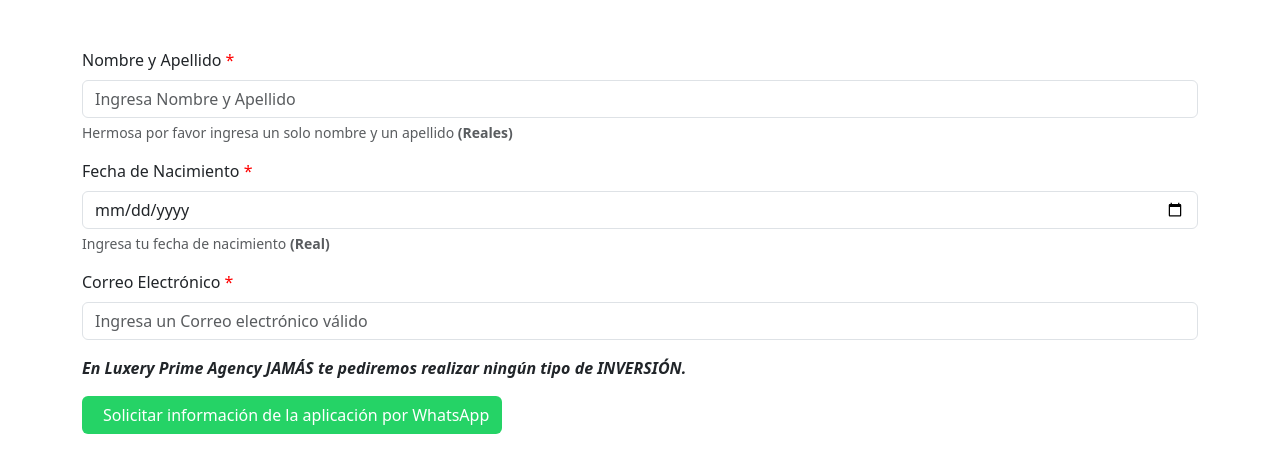
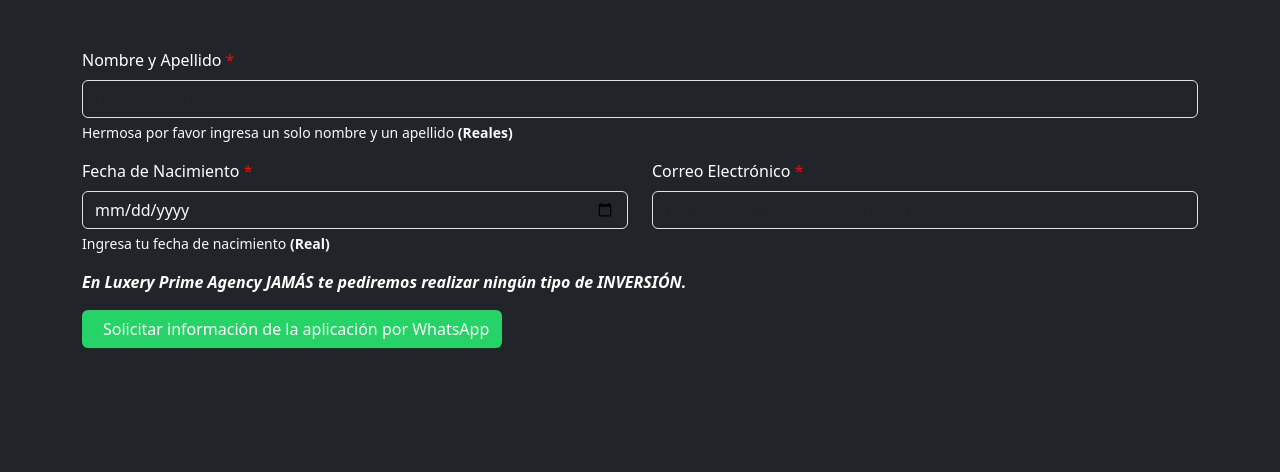
Before and after one commit to carlos202424/formulario-whatsapp, a plain HTML site: page index.html in a window 1280 px wide. Drawn offline with nearby package versions, Linux system fonts and the light colour scheme; some icons are missing.

Commit message:
Update index.html

```diff
--- a/index.html
+++ b/index.html
@@ -6,6 +6,10 @@
   <title>Formulario de Solicitud de Información</title>
   <link href="https://cdn.jsdelivr.net/npm/bootstrap@5.3.0-alpha1/dist/css/bootstrap.min.css" rel="stylesheet">
   <style>
+    body {
+      background-color: #212529;
+      color: white;
+    }
     .required-asterisk {
       color: red;
     }
@@ -21,23 +25,26 @@
 <body>
   <div class="container mt-5">
     <form id="infoForm" novalidate>
+      <div class="row">
         <!-- Nombre y Apellido -->
-      <div class="mb-3">
+        <div class="col-md-12 mb-3">
           <label for="fullName" class="form-label">Nombre y Apellido <span class="required-asterisk">*</span></label>
-        <input type="text" class="form-control" id="fullName" placeholder="Ingresa Nombre y Apellido" required>
-        <div class="form-text">
+          <input type="text" class="form-control bg-dark text-light" id="fullName" placeholder="Ingresa Nombre y Apellido" required>
+          <div class="form-text text-light">
             Hermosa por favor ingresa un solo nombre y un apellido <strong>(Reales)</strong>
           </div>
           <div class="invalid-feedback">
             Por favor ingresa un nombre y un apellido válidos.
           </div>
         </div>
+      </div>
 
+      <div class="row">
         <!-- Fecha de Nacimiento -->
-      <div class="mb-3">
+        <div class="col-md-6 mb-3">
           <label for="birthdate" class="form-label">Fecha de Nacimiento <span class="required-asterisk">*</span></label>
-        <input type="date" class="form-control" id="birthdate" placeholder="Ingrese fecha de Nacimiento" required>
-        <div class="form-text">
+          <input type="date" class="form-control bg-dark text-light" id="birthdate" placeholder="Ingrese fecha de Nacimiento" required>
+          <div class="form-text text-light">
             Ingresa tu fecha de nacimiento <strong>(Real)</strong>
           </div>
           <div class="invalid-feedback">
@@ -46,11 +53,12 @@
         </div>
 
         <!-- Correo Electrónico -->
-      <div class="mb-3">
+        <div class="col-md-6 mb-3">
           <label for="email" class="form-label">Correo Electrónico <span class="required-asterisk">*</span></label>
-        <input type="email" class="form-control" id="email" placeholder="Ingresa un Correo electrónico válido" required>
+          <input type="email" class="form-control bg-dark text-light" id="email" placeholder="Ingresa un Correo electrónico válido" required>
           <div class="invalid-feedback">
             Por favor ingresa un correo electrónico válido.
+          </div>
         </div>
       </div>
 
@@ -108,7 +116,7 @@
         // Validar el formulario completo
         if (form.checkValidity()) {
           // Redireccionar a WhatsApp con los datos si todo es válido
-          const whatsappURL = `https://wa.me/?text=Nombre: ${fullName.value}%0AFecha de Nacimiento: ${birthdate.value}%0ACorreo: ${email.value}`;
+          const whatsappURL = `https://wa.me/573194374583?text=Nombre: ${fullName.value}%0AFecha de Nacimiento: ${birthdate.value}%0ACorreo: ${email.value}`;
           window.open(whatsappURL, '_blank');
         }
       }, false);
```
Lines whose indentation alone changed are shown as unchanged.
